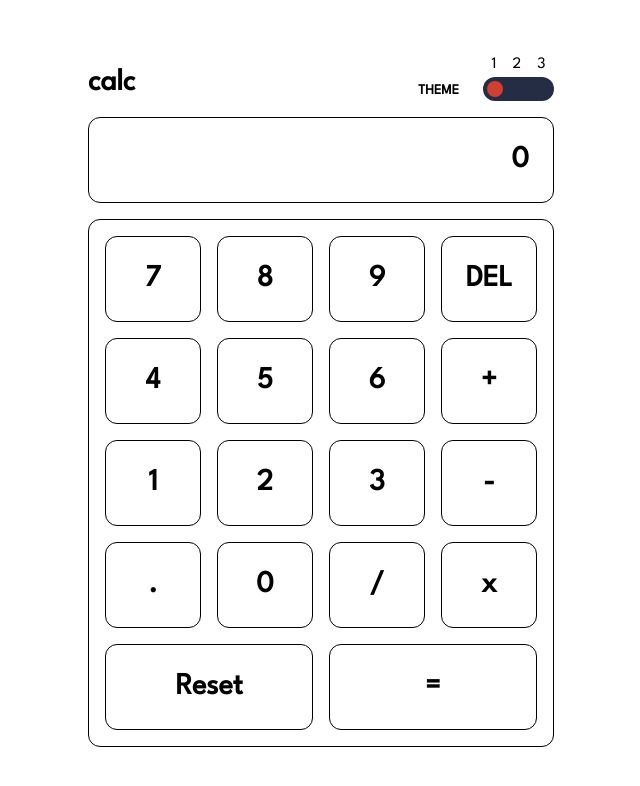
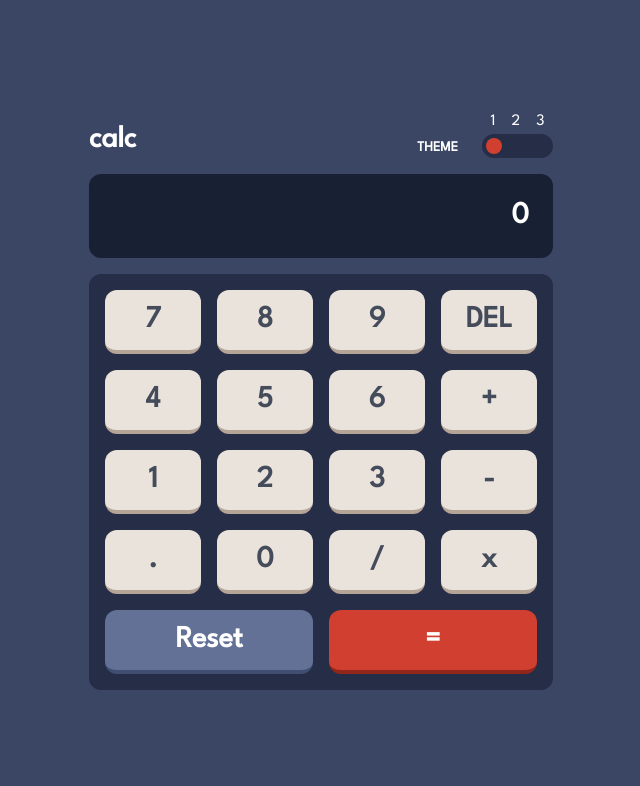
Before and after one commit to ermix3/calculator-nuxt-app, a Nuxt app: page / in a window 1280 px wide. Shown: the top 786 px of the page, without its empty margins (319-959 px from the left). Built offline with nearby package versions, Linux system fonts and the light colour scheme.

Commit message:
style: themes added

```diff
--- a/app.vue
+++ b/app.vue
@@ -1,10 +1,10 @@
 <template>
-	<div
-		class="h-screen bg-gray-500 max-w-max mx-auto flex flex-col justify-center items-center"
-	>
-		<TheNavBar />
-		<TheDisplay :pressedKey="pressedKey" />
-		<TheBody @display:model-value="received" />
+	<div class="h-screen bg-main-bg grid grid-center">
+		<div class="max-w-max mx-auto flex flex-col justify-center items-center">
+			<TheNavBar />
+			<TheDisplay :pressedKey="pressedKey" />
+			<TheBody @display:model-value="received" />
+		</div>
 	</div>
 </template>
 <script setup>
--- a/assets/css/tailwind.css
+++ b/assets/css/tailwind.css
@@ -6,4 +6,63 @@
 	html {
 		font-family: League Spartan, system-ui, sans-serif;
 	}
+	:root {
+		--main-bg: hsla(223, 26%, 31%, 1);
+		--toggle-bg: hsla(224, 30%, 21%, 1);
+		--screen-bg: hsla(224, 36%, 15%, 1);
+		/* keys */
+		--key-bg: hsla(30, 25%, 89%, 1);
+		--key-shadow: hsla(28, 16%, 65%, 1);
+
+		--toggle-equal-key: hsla(6, 63%, 50%, 1);
+		--equal-key-shadow: hsla(6, 70%, 34%, 1);
+
+		--key2-bg: hsla(224, 21%, 49%, 1);
+		--key2-shadow: hsla(224, 28%, 35%, 1);
+		/* text */
+		--text-primary: hsla(0, 100%, 100%, 1);
+		--text-sec: hsla(221, 14%, 31%, 1);
+		--text-accent: hsla(0, 100%, 100%, 1);
+		--text-eq: hsla(0, 100%, 100%, 1);
+	}
+	.epic {
+		/* backgrounds */
+		--main-bg: hsla(0, 0%, 90%, 1);
+		--toogle-bg: hsla(0, 5%, 81%, 1);
+		--screen-bg: hsla(0, 0%, 93%, 1);
+		/* keys */
+		--key-bg: hsla(185, 42%, 37%, 1);
+		--key-shadow: hsla(185, 58%, 25%, 1);
+
+		--toggle-equal-key: hsla(25, 98%, 40%, 1);
+		--equal-key-shadow: hsla(25, 99%, 27%, 1);
+
+		--key2-bg: hsla(45, 7%, 89%, 1);
+		--key2-shadow: hsla(35, 11%, 61%, 1);
+		/* text */
+		--text-primary: hsla(60, 10%, 19%, 1);
+		--text-sec: hsla(60, 10%, 19%, 1);
+		--text-accent: hsla(0, 100%, 100%, 1);
+		--text-eq: hsla(0, 100%, 100%, 1);
+	}
+	.nitro {
+		/* backgrounds */
+		--main-bg: hsla(268, 75%, 9%, 1);
+		--toggle-bg: hsla(268, 71%, 12%, 1);
+		--screen-bg: hsla(268, 71%, 12%, 1);
+		/* keys */
+		--key-bg: hsla(281, 89%, 26%, 1);
+		--key-shadow: hsla(285, 91%, 52%, 1);
+
+		--toggle-equal-key: hsla(176, 100%, 44%, 1);
+		--equal-key-shadow: hsla(177, 92%, 70%, 1);
+
+		--key2-bg: hsla(268, 47%, 21%, 1);
+		--key2-shadow: hsla(290, 70%, 36%, 1);
+		/* text */
+		--text-primary: hsla(52, 100%, 62%, 1);
+		--text-sec: hsla(52, 100%, 62%, 1);
+		--text-accent: hsla(0, 100%, 100%, 1);
+		--text-eq: hsla(198, 20%, 13%.1);
+	}
 }
--- a/components/TheBody.vue
+++ b/components/TheBody.vue
@@ -1,5 +1,5 @@
 <template>
-	<div class="grid grid-cols-4 gap-4 border p-4 mt-4 rounded-xl">
+	<div class="bg-toggle-bg grid grid-cols-4 gap-4 p-4 mt-4 rounded-xl">
 		<button
 			:value="key"
 			@click="
@@ -7,14 +7,18 @@
 			"
 			v-for="key in numbers"
 			:key="key"
-			class="border w-24 py-6 rounded-xl text-3xl font-bold"
+			class="border-b-4 border-key-shadow w-24 py-3 rounded-xl bg-key-bg text-sec-text text-3xl font-bold"
 		>
 			{{ key }}
 		</button>
-		<button class="col-span-2 border py-6 rounded-xl text-3xl font-bold">
+		<button
+			class="border-b-4 border-key2-shadow bg-key2-bg col-span-2 py-3 rounded-xl text-3xl text-accent-text font-bold"
+		>
 			Reset
 		</button>
-		<button class="col-span-2 border py-6 rounded-xl text-3xl font-bold">
+		<button
+			class="border-b-4 border-equal-key-shadow bg-toggle-equal-key col-span-2 py-3 rounded-xl text-eq-text text-3xl font-bold"
+		>
 			=
 		</button>
 	</div>
--- a/components/TheDisplay.vue
+++ b/components/TheDisplay.vue
@@ -1,6 +1,6 @@
 <template>
-	<div class="w-full p-6 bg-black text-green border mt-4 rounded-xl">
-		<h1 class="text-end text-3xl font-bold">
+	<div class="w-full p-6 bg-screen-bg mt-4 rounded-xl">
+		<h1 class="text-end text-3xl text-primary-text font-bold">
 			{{ pressedKey || display }}
 		</h1>
 	</div>
--- a/components/TheNavBar.vue
+++ b/components/TheNavBar.vue
@@ -1,17 +1,21 @@
 <template>
 	<div class="container flex justify-between items-end">
-		<h1 class="text-white bg-yellow-500 text-3xl font-bold">calc</h1>
+		<h1 class="text-primary-text text-3xl font-bold">calc</h1>
 		<div class="flex items-end gap-6">
-			<h2 class="text-sm font-bold">THEME</h2>
+			<h2 class="text-sm text-primary-text font-bold">THEME</h2>
+
 			<div class="flex flex-col justify-center">
-				<p class="self-center hover:cursor-pointer" @click="toggleTheme()">
+				<p
+					class="self-center text-primary-text hover:cursor-pointer"
+					@click="toggleTheme()"
+				>
 					<span>1</span>
 					<span class="mx-4">2</span>
 					<span>3</span>
 				</p>
 				<div
-					class="relative rounded-full"
-					style="width: 71px; height: 24px; background-color: #242d44"
+					class="relative rounded-full bg-toggle-bg"
+					style="width: 71px; height: 24px"
 				>
 					<svg
 						width="71"
@@ -22,7 +26,12 @@
 						class="absolute top-1/2 left-1/2 transform -translate-x-1/2 -translate-y-1/2 hover:cursor-pointer"
 						@click="toggleTheme()"
 					>
-						<circle :cx="cx" cy="8" r="8" fill="#D03F2F" />
+						<circle
+							:cx="cx"
+							cy="8"
+							r="8"
+							class="fill-toggle-equal-key ease-in-out duration-300"
+						/>
 					</svg>
 				</div>
 			</div>
@@ -30,18 +39,27 @@
 	</div>
 </template>
 <script lang="ts" setup>
+	// const isDark = useDark();
+	// const toggleDark = useToggle(isDark);
 	let cx = ref(-16);
 	const toggleTheme = () => {
 		if (cx.value === -16) {
 			cx.value = 8;
+			document.documentElement.classList.add("epic");
+			// toggleDark;
 			return;
 		}
 		if (cx.value === 8) {
 			cx.value = 30;
+			// toggleDark;
+			document.documentElement.classList.add("nitro");
+			document.documentElement.classList.remove("epic");
 			return;
 		}
 		if (cx.value === 30) {
 			cx.value = -16;
+			// toggleDark;
+			document.documentElement.classList.remove("nitro");
 		}
 	};
 </script>
--- a/package.json
+++ b/package.json
@@ -10,6 +10,8 @@
   "devDependencies": {
     "@nuxtjs/google-fonts": "^3.0.0-0",
     "@nuxtjs/tailwindcss": "^5.3.2",
+    "@vueuse/core": "^9.2.0",
+    "@vueuse/nuxt": "^9.2.0",
     "nuxt": "3.0.0-rc.9"
   }
 }
--- a/tailwind.config.js
+++ b/tailwind.config.js
@@ -1,86 +1,30 @@
 module.exports = {
+	darkMode: ["class"],
+
 	theme: {
-		// screens: {
-		// 	sm: '480px',
-		// 	md: '768px',
-		// 	lg: '976px',
-		// 	xl: '1440px'
-		// },
-		colors: {
+		extend: {
+			colors: {
+				"main-bg": "var(--main-bg)",
+				"toggle-bg": "var(--toggle-bg)",
+				"screen-bg": "var(--screen-bg)",
+				//keys
+				"key-bg": "var(--key-bg)",
+				"key-shadow": "var(--key-shadow)",
 
-			theme1: {
-				//backgrounds
-				'main-bg': 'hsla(223, 26%, 31%, 1)',
-				'toogle-bg': 'hsla(224, 30%, 21%, 1)',
-				'screen-bg': 'hsla(224, 36%, 15%, 1)',
-				//keys
-				'key-bg': 'hsla(224, 21%, 49%, 1)',
-				'key-shadow': 'hsla(224, 28%, 35%,1)',
+				"toggle-equal-key": "var(--toggle-equal-key)",
+				"equal-key-shadow": "var(--equal-key-shadow)",
 
-				'toggle-equal-key': 'hsla(6,63%,50%,1)',
-				'equal-key-shadow': 'hsla(6,70%,34%,1)',
-
-				'key2-bg': 'hsla(30,25%,89%,1)',
-				'key2-shadow': 'hsla(28,16%,65%,1)',
+				"key2-bg": "var(--key2-bg)",
+				"key2-shadow": "var(--key2-shadow)",
 				//text
-				'text-primary': 'hsla(221,14%,31%,1)',
-				'text-sec': 'hsla(0,0,100%,1)',
-				'text-accent': ' hsla(0,0,100%,1)'
-			},
-
-			theme2: {
-				//backgrounds
-				'main-bg': 'hsla(0, 0%, 90%, 1)',
-				'toogle-bg': 'hsla(0, 5%, 81%, 1)',
-				'screen-bg': 'hsla(0, 0%, 93%, 1)',
-				//keys
-				'key-bg': 'hsla(185, 42%, 37%, 1)',
-				'key-shadow': 'hsla(185, 58%, 25%,1)',
-
-				'toggle-equal-key': 'hsla(25, 98%, 40%,1)',
-				'equal-key-shadow': 'hsla(25, 99%, 27%,1)',
-
-				'key2-bg': 'hsla(45, 7%, 89%,1)',
-				'key2-shadow': 'hsla(35, 11%, 61%,1)',
-				//text
-				'text-primary': 'hsla(60, 10%, 19%,1)',
-				'text-sec': 'hsla(0,0,100%,1)',
-				'text-accent': ' hsla(0,0,100%,1)',
-			},
-
-			theme3: {
-				//backgrounds
-				'main-bg': 'hsla(268, 75%, 9%, 1)',
-				'toogle-bg': 'hsla(268, 71%, 12%, 1)',
-				'screen-bg': 'hsla(268, 71%, 12%, 1)',
-				//keys
-				'key-bg': 'hsla(281, 89%, 26%, 1)',
-				'key-shadow': 'hsla(285, 91%, 52%,1)',
-
-				'toggle-equal-key': 'hsla(176, 100%, 44%,1)',
-				'equal-key-shadow': 'hsla(177, 92%, 70%,1)',
-
-				'key2-bg': 'hsla(268, 47%, 21%,1)',
-				'key2-shadow': 'hsla(290, 70%, 36%,1)',
-				//text
-				'text-primary': 'hsla(52, 100%, 62%,1)',
-				'text-sec': 'hsla(0,0,100%,1)',
-				'text-accent': ' hsl(198, 20%, 13%)'
+				"primary-text": "var(--text-primary)",
+				"sec-text": "var(--text-sec)",
+				"accent-text": "var(--text-accent)",
+				"eq-text": "var(--text-eq)",
 			},
 		},
-
 	},
 	fontFamily: {
-		OurFont: ['"League Spartan"', 'sans-serif'],
-	// 	serif: ['Merriweather', 'serif']
-	// },
-	// extend: {
-	// 	spacing: {
-	// 		'128': '32rem',
-	// 		'144': '36rem'
-	// 	},
-	// 	borderRadius: {
-	// 		'4xl': '2rem'
-	// 	}
-	}
-}
+		OurFont: ['"League Spartan"', "sans-serif"],
+	},
+};
```
